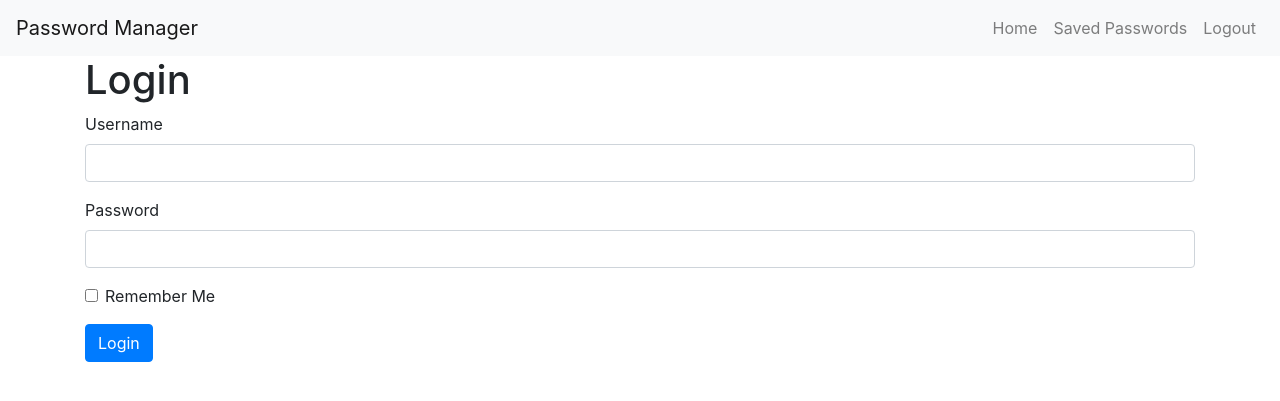
After one commit to jhdk707/PythonPswrdGnr, a Flask app: page /login in a window 1280 px wide. The commit adds this page. Shown: the top 401 px of the page. Run offline with Flask 3, Linux system fonts and the light colour scheme; some libraries are stand-ins or nearby versions.

Commit message:
added base.html, login.html, register.html, forms.py, models.py and auth system working with encryption. able to register/ login and store passwords

```diff
--- a/app.py
+++ b/app.py
@@ -1,9 +1,12 @@
-from flask import Flask, render_template, request, redirect, url_for
+# app.py
+from flask import Flask, render_template, request, redirect, url_for, flash
 import secrets
 import string
-from sqlalchemy import create_engine, Column, Integer, String
-from sqlalchemy.ext.declarative import declarative_base
-from sqlalchemy.orm import sessionmaker
+from flask_sqlalchemy import SQLAlchemy
+from flask_login import LoginManager, UserMixin, login_user, login_required, logout_user, current_user
+from flask_bcrypt import Bcrypt
+from forms import RegistrationForm, LoginForm
+from models import db, User, Password  # Import models and db from models.py
 from Crypto.Cipher import AES
 from Crypto.Protocol.KDF import PBKDF2
 import base64
@@ -14,24 +17,19 @@ from dotenv import load_dotenv
 load_dotenv()
 
 app = Flask(__name__)
+app.config['SECRET_KEY'] = os.getenv('SECRET_KEY')
+app.config['SQLALCHEMY_DATABASE_URI'] = 'sqlite:///passwords_encrypted.db'
+app.config['SQLALCHEMY_TRACK_MODIFICATIONS'] = False
 
-DATABASE_URL = 'sqlite:///passwords_encrypted.db'
-SECRET_KEY = os.getenv('SECRET_KEY').encode()  # Load and encode the secret key
-SALT = base64.b64decode(os.getenv('SALT'))  # Load and decode the salt
+# Initialize SQLAlchemy with the Flask app
+db.init_app(app)
+bcrypt = Bcrypt(app)
+login_manager = LoginManager(app)
+login_manager.login_view = 'login'
 
-engine = create_engine(DATABASE_URL)
-Base = declarative_base()
-
-class Password(Base):
-    __tablename__ = 'passwords'
-    id = Column(Integer, primary_key=True)
-    website = Column(String, nullable=False)
-    username = Column(String, nullable=False)
-    password = Column(String, nullable=False)
-
-Base.metadata.create_all(engine)
-Session = sessionmaker(bind=engine)
-session = Session()
+@login_manager.user_loader
+def load_user(user_id):
+    return User.query.get(int(user_id))
 
 def generate_secure_password(length=12):
     lowercase = string.ascii_lowercase
@@ -52,27 +50,27 @@ def generate_secure_password(length=12):
     return ''.join(password)
 
 def encrypt_password(password):
-    key = PBKDF2(SECRET_KEY, SALT, dkLen=32)
+    key = PBKDF2(app.config['SECRET_KEY'].encode(), base64.b64decode(os.getenv('SALT')), dkLen=32)
     cipher = AES.new(key, AES.MODE_GCM)
     nonce = cipher.nonce
     ciphertext, tag = cipher.encrypt_and_digest(password.encode('utf-8'))
     return base64.b64encode(nonce + tag + ciphertext).decode('utf-8')
 
 def decrypt_password(encrypted_password):
-    key = PBKDF2(SECRET_KEY, SALT, dkLen=32)
+    key = PBKDF2(app.config['SECRET_KEY'].encode(), base64.b64decode(os.getenv('SALT')), dkLen=32)
     encrypted_data = base64.b64decode(encrypted_password)
     nonce, tag, ciphertext = encrypted_data[:16], encrypted_data[16:32], encrypted_data[32:]
     cipher = AES.new(key, AES.MODE_GCM, nonce=nonce)
     return cipher.decrypt_and_verify(ciphertext, tag).decode('utf-8')
 
-def save_password(website, username, password):
+def save_password(website, username, password, user_id):
     encrypted_password = encrypt_password(password)
-    new_password = Password(website=website, username=username, password=encrypted_password)
-    session.add(new_password)
-    session.commit()
+    new_password = Password(website=website, username=username, password=encrypted_password, user_id=user_id)
+    db.session.add(new_password)
+    db.session.commit()
 
-def get_saved_passwords():
-    passwords = session.query(Password).all()
+def get_saved_passwords(user_id):
+    passwords = Password.query.filter_by(user_id=user_id).all()
     decrypted_passwords = []
     for p in passwords:
         try:
@@ -84,6 +82,7 @@ def get_saved_passwords():
     return decrypted_passwords
 
 @app.route('/', methods=['GET', 'POST'])
+@login_required
 def index():
     password = ''
     if request.method == 'POST':
@@ -92,7 +91,7 @@ def index():
         username = request.form.get('username')
         if website and username:
             password = generate_secure_password(length)
-            save_password(website, username, password)
+            save_password(website, username, password, current_user.id)
             return redirect(url_for('index', password=password))
         else:
             print("Missing website or username")
@@ -100,9 +99,42 @@ def index():
     return render_template('index.html', password=password)
 
 @app.route('/saved_passwords')
+@login_required
 def saved_passwords():
-    passwords = get_saved_passwords()
+    passwords = get_saved_passwords(current_user.id)
     return render_template('saved_passwords.html', passwords=passwords)
 
+@app.route('/register', methods=['GET', 'POST'])
+def register():
+    form = RegistrationForm()
+    if form.validate_on_submit():
+        hashed_password = bcrypt.generate_password_hash(form.password.data).decode('utf-8')
+        user = User(username=form.username.data, password=hashed_password)
+        db.session.add(user)
+        db.session.commit()
+        flash('Your account has been created! You can now log in', 'success')
+        return redirect(url_for('login'))
+    return render_template('register.html', form=form)
+
+@app.route('/login', methods=['GET', 'POST'])
+def login():
+    form = LoginForm()
+    if form.validate_on_submit():
+        user = User.query.filter_by(username=form.username.data).first()
+        if user and bcrypt.check_password_hash(user.password, form.password.data):
+            login_user(user, remember=form.remember.data)
+            return redirect(url_for('index'))
+        else:
+            flash('Login Unsuccessful. Please check username and password', 'danger')
+    return render_template('login.html', form=form)
+
+@app.route('/logout')
+@login_required
+def logout():
+    logout_user()
+    return redirect(url_for('login'))
+
 if __name__ == '__main__':
+    with app.app_context():
+        db.create_all()
     app.run(debug=True)
--- /dev/null
+++ b/forms.py
@@ -0,0 +1,22 @@
+# forms.py
+from flask_wtf import FlaskForm
+from wtforms import StringField, PasswordField, SubmitField, BooleanField
+from wtforms.validators import DataRequired, Length, EqualTo, ValidationError
+from models import User
+
+class RegistrationForm(FlaskForm):
+    username = StringField('Username', validators=[DataRequired(), Length(min=2, max=20)])
+    password = PasswordField('Password', validators=[DataRequired()])
+    confirm_password = PasswordField('Confirm Password', validators=[DataRequired(), EqualTo('password')])
+    submit = SubmitField('Sign Up')
+
+    def validate_username(self, username):
+        user = User.query.filter_by(username=username.data).first()
+        if user:
+            raise ValidationError('That username is taken. Please choose a different one.')
+
+class LoginForm(FlaskForm):
+    username = StringField('Username', validators=[DataRequired(), Length(min=2, max=20)])
+    password = PasswordField('Password', validators=[DataRequired()])
+    remember = BooleanField('Remember Me')
+    submit = SubmitField('Login')
--- /dev/null
+++ b/templates/base.html
@@ -0,0 +1,37 @@
+<!-- base.html -->
+<!DOCTYPE html>
+<html lang="en">
+	<head>
+		<meta charset="UTF-8" />
+		<meta name="viewport" content="width=device-width, initial-scale=1.0" />
+		<title>{% block title %}Password Manager{% endblock %}</title>
+		<link
+			href="https://stackpath.bootstrapcdn.com/bootstrap/4.5.2/css/bootstrap.min.css"
+			rel="stylesheet"
+		/>
+	</head>
+	<body>
+		<nav class="navbar navbar-expand-lg navbar-light bg-light">
+			<a class="navbar-brand" href="/">Password Manager</a>
+			<div class="collapse navbar-collapse" id="navbarNav">
+				<ul class="navbar-nav ml-auto">
+					<li class="nav-item">
+						<a class="nav-link" href="{{ url_for('index') }}">Home</a>
+					</li>
+					<li class="nav-item">
+						<a class="nav-link" href="{{ url_for('saved_passwords') }}"
+							>Saved Passwords</a
+						>
+					</li>
+					<li class="nav-item">
+						<a class="nav-link" href="{{ url_for('logout') }}">Logout</a>
+					</li>
+				</ul>
+			</div>
+		</nav>
+		<div class="container">{% block content %}{% endblock %}</div>
+		<script src="https://code.jquery.com/jquery-3.5.1.slim.min.js"></script>
+		<script src="https://cdn.jsdelivr.net/npm/@popperjs/core@2.9.2/dist/umd/popper.min.js"></script>
+		<script src="https://stackpath.bootstrapcdn.com/bootstrap/4.5.2/js/bootstrap.min.js"></script>
+	</body>
+</html>
--- /dev/null
+++ b/templates/login.html
@@ -0,0 +1,17 @@
+{% extends "base.html" %} {% block content %}
+<h1>Login</h1>
+<form method="POST" action="{{ url_for('login') }}">
+	{{ form.hidden_tag() }}
+	<div class="form-group">
+		{{ form.username.label }} {{ form.username(class="form-control") }}
+	</div>
+	<div class="form-group">
+		{{ form.password.label }} {{ form.password(class="form-control") }}
+	</div>
+	<div class="form-group form-check">
+		{{ form.remember(class="form-check-input") }} {{
+		form.remember.label(class="form-check-label") }}
+	</div>
+	<button type="submit" class="btn btn-primary">Login</button>
+</form>
+{% endblock %}
```
Also changed, not shown: models.py (added, +17 -0 lines), templates/index.html (+4 -18 lines), templates/register.html (added, +17 -0 lines), instance/passwords_encrypted.db (added), passwords_encrypted.db.
